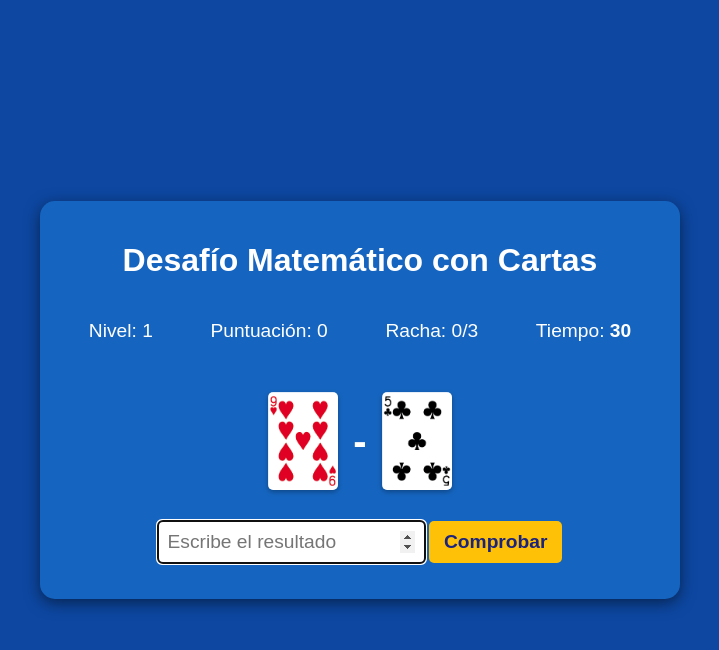
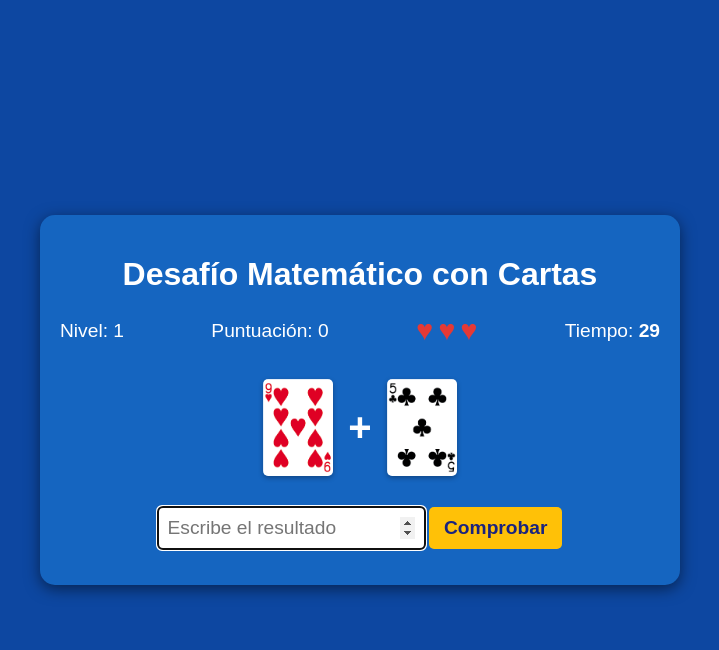
Before and after one commit to juan3212/juego_cartas, a plain HTML site: page index.html in a window 1280 px wide. Both pictures are taken after a click on the button "Comprobar". Shown: the whole page, without its empty margins (280-999 px from the left). Drawn offline with Linux system fonts and the light colour scheme.

Commit message:
agregar sistema de vidas

```diff
--- a/index.html
+++ b/index.html
@@ -12,10 +12,11 @@
         <h1>Desafío Matemático con Cartas</h1>
 
         <div id="hud">
-            <p>Nivel: <span id="level">1</span></p>
-            <p>Puntuación: <span id="score">0</span></p>
-            <p>Racha: <span id="streak">0/3</span></p>
-            <p>Tiempo: <span id="timer">30</span></p>
+            <div>Nivel: <span id="level">1</span></div>
+            <div>Puntuación: <span id="score">0</span></div>
+            <div id="lives-container">
+                </div>
+            <div>Tiempo: <span id="timer">30</span></div>
         </div>
 
         <div id="game-board">
@@ -27,6 +28,12 @@
         </div>
 
         <p id="feedback"></p>
+
+        <div id="game-over-screen" class="hidden">
+            <h2>Fin del Juego</h2>
+            <p>Puntuación Final: <span id="final-score"></span></p>
+            <button id="restart-btn">Jugar de Nuevo</button>
+        </div>
     </div>
 
     <script src="script.js"></script>
--- a/script.js
+++ b/script.js
@@ -3,11 +3,12 @@ const palos = ['picas', 'trebol', 'corazon', 'diamante'];
 const valores = [1, 2, 3, 4, 5, 6, 7, 8, 9, 10, 11, 12, 13];
 
 // Estado del juego
-let nivel = 1;
-let puntuacion = 0;
-let rachaCorrectas = 0;
-let respuestaCorrecta = 0;
-let cartasUsadas = [];
+let nivel;
+let puntuacion;
+let rachaCorrectas;
+let vidas;
+let respuestaCorrecta;
+let cartasUsadas;
 
 // Variables del cronómetro
 let timerInterval;
@@ -16,31 +17,188 @@ let tiempoRestante = 30;
 // Elementos del DOM
 const levelDisplay = document.getElementById('level');
 const scoreDisplay = document.getElementById('score');
-const streakDisplay = document.getElementById('streak');
+const livesContainer = document.getElementById('lives-container');
 const timerDisplay = document.getElementById('timer');
 const gameBoard = document.getElementById('game-board');
 const userAnswerInput = document.getElementById('user-answer');
 const submitBtn = document.getElementById('submit-btn');
 const feedbackDisplay = document.getElementById('feedback');
+const gameOverScreen = document.getElementById('game-over-screen');
+const finalScoreDisplay = document.getElementById('final-score');
+const restartBtn = document.getElementById('restart-btn');
 
+// --- LÓGICA DEL JUEGO ---
 
-// --- LÓGICA DEL CRONÓMETRO ---
+function iniciarJuego() {
+    nivel = 1;
+    puntuacion = 0;
+    rachaCorrectas = 0;
+    vidas = 3;
 
+    gameOverScreen.classList.add('hidden');
+    submitBtn.disabled = false;
+    userAnswerInput.disabled = false;
+
+    actualizarHUD();
+    generarPregunta();
+}
+
+function actualizarHUD() {
+    scoreDisplay.textContent = puntuacion;
+    levelDisplay.textContent = nivel;
+
+    // Dibuja los corazones
+    livesContainer.innerHTML = '';
+    for (let i = 0; i < vidas; i++) {
+        const heart = document.createElement('span');
+        heart.className = 'heart';
+        heart.textContent = '♥';
+        livesContainer.appendChild(heart);
+    }
+}
+
+function finDelJuego() {
+    clearInterval(timerInterval);
+    finalScoreDisplay.textContent = puntuacion;
+    gameOverScreen.classList.remove('hidden');
+    submitBtn.disabled = true;
+    userAnswerInput.disabled = true;
+}
+
+function obtenerValorCarta(carta) {
+    if (carta.palo === 'corazon' || carta.palo === 'diamante') {
+        return -carta.valor;
+    }
+    return carta.valor;
+}
+
+function calcularResultadoCorrecto(numeros, operadores) {
+    let nums = [...numeros];
+    let ops = [...operadores];
+
+    let i = 0;
+    while (i < ops.length) {
+        if (ops[i] === '*') {
+            nums.splice(i, 2, nums[i] * nums[i + 1]);
+            ops.splice(i, 1);
+        } else {
+            i++;
+        }
+    }
+
+    let resultadoFinal = nums[0];
+    for (let j = 0; j < ops.length; j++) {
+        if (ops[j] === '+') {
+            resultadoFinal += nums[j + 1];
+        } else if (ops[j] === '-') {
+            resultadoFinal -= nums[j + 1];
+        }
+    }
+    return resultadoFinal;
+}
+
+function generarPregunta() {
+    gameBoard.innerHTML = '';
+    userAnswerInput.value = '';
+    feedbackDisplay.textContent = '';
+    cartasUsadas = [];
+    userAnswerInput.focus();
+
+    let numCartas = (nivel === 1) ? 2 : 3 + (nivel - 2);
+    let operacionesPosibles = (nivel === 1) ? ['+', '-'] : ['+', '-', '*'];
+
+    const cartasSeleccionadas = [];
+    for (let i = 0; i < numCartas; i++) {
+        let cartaUnica = false;
+        let nuevaCarta;
+        while (!cartaUnica) {
+            nuevaCarta = {
+                palo: palos[Math.floor(Math.random() * palos.length)],
+                valor: valores[Math.floor(Math.random() * valores.length)]
+            };
+            if (!cartasUsadas.some(c => c.palo === nuevaCarta.palo && c.valor === nuevaCarta.valor)) {
+                cartaUnica = true;
+                cartasUsadas.push(nuevaCarta);
+            }
+        }
+        cartasSeleccionadas.push(nuevaCarta);
+    }
+
+    const operadoresSeleccionados = Array.from({ length: numCartas - 1 }, () =>
+        operacionesPosibles[Math.floor(Math.random() * operacionesPosibles.length)]
+    );
+
+    const valoresNumericos = cartasSeleccionadas.map(c => obtenerValorCarta(c));
+    respuestaCorrecta = calcularResultadoCorrecto(valoresNumericos, operadoresSeleccionados);
+
+    cartasSeleccionadas.forEach((carta, index) => {
+        const img = document.createElement('img');
+        img.src = `cartas/${carta.palo}_${carta.valor}.webp`;
+        img.className = 'card-image';
+        gameBoard.appendChild(img);
+        if (index < operadoresSeleccionados.length) {
+            const opSpan = document.createElement('span');
+            opSpan.className = 'operator';
+            opSpan.textContent = operadoresSeleccionados[index];
+            gameBoard.appendChild(opSpan);
+        }
+    });
+
+    iniciarCronometro();
+}
+
+function comprobarRespuesta() {
+    clearInterval(timerInterval);
+    const respuestaUsuario = parseInt(userAnswerInput.value);
+
+    if (isNaN(respuestaUsuario)) {
+        feedbackDisplay.textContent = "Por favor, introduce un número.";
+        setTimeout(generarPregunta, 1500);
+        return;
+    }
+
+    if (respuestaUsuario === respuestaCorrecta) {
+        feedbackDisplay.textContent = "¡Correcto!";
+        feedbackDisplay.className = 'correct';
+        puntuacion += 10;
+        rachaCorrectas++;
+    } else {
+        feedbackDisplay.textContent = `Incorrecto. La respuesta era ${respuestaCorrecta}`;
+        feedbackDisplay.className = 'incorrect';
+        rachaCorrectas = 0;
+        vidas--; // Pierde una vida
+
+        if (vidas <= 0) {
+            actualizarHUD();
+            setTimeout(finDelJuego, 1000);
+            return;
+        }
+    }
+
+    const rachaNecesaria = nivel === 1 ? 3 : 5;
+    if (rachaCorrectas >= rachaNecesaria) {
+        nivel++;
+        rachaCorrectas = 0;
+        vidas = 3; // Regenera las vidas al subir de nivel
+        feedbackDisplay.textContent = "¡Subiste de nivel! ¡Vidas regeneradas!";
+    }
+
+    actualizarHUD();
+    setTimeout(generarPregunta, 1500);
+}
+
+// --- CRONÓMETRO ---
 function iniciarCronometro() {
     tiempoRestante = 30;
     timerDisplay.textContent = tiempoRestante;
     timerDisplay.classList.remove('low-time');
-
-    clearInterval(timerInterval); // Limpiar cualquier cronómetro anterior
-
+    clearInterval(timerInterval);
     timerInterval = setInterval(() => {
         tiempoRestante--;
         timerDisplay.textContent = tiempoRestante;
-
         if (tiempoRestante <= 10) {
             timerDisplay.classList.add('low-time');
         }
-
         if (tiempoRestante <= 0) {
             clearInterval(timerInterval);
             tiempoAgotado();
@@ -49,150 +207,28 @@ function iniciarCronometro() {
 }
 
 function tiempoAgotado() {
+    vidas--; // Perder una vida por tiempo agotado
     feedbackDisplay.textContent = `¡Tiempo agotado! La respuesta era ${respuestaCorrecta}`;
     feedbackDisplay.className = 'incorrect';
-    rachaCorrectas = 0; // Se reinicia la racha
-    actualizarHUD();
-    setTimeout(generarPregunta, 2000); // Prepara la siguiente pregunta
-}
+    rachaCorrectas = 0;
 
-// --- LÓGICA DEL JUEGO ---
-
-/**
- * Actualiza toda la información visible (puntuación, nivel, etc.)
- */
-function actualizarHUD() {
-    scoreDisplay.textContent = puntuacion;
-    streakDisplay.textContent = nivel<=1 ? `${rachaCorrectas}/3` : `${rachaCorrectas}/5`;
-    levelDisplay.textContent = nivel;
-}
-
-/**
- * Obtiene el valor numérico de una carta.
- */
-function obtenerValorCarta(carta) {
-    if (carta.palo === 'corazon' || carta.palo === 'diamante') {
-        return -carta.valor;
-    }
-    return carta.valor;
-}
-
-/**
- * Genera una nueva pregunta basada en el nivel actual.
- */
-function generarPregunta() {
-    gameBoard.innerHTML = '';
-    userAnswerInput.value = '';
-    feedbackDisplay.textContent = '';
-    cartasUsadas = [];
-    userAnswerInput.focus(); // Pone el cursor listo para escribir
-
-    let numCartas = 0;
-    let operaciones = [];
-
-    if (nivel === 1) {
-        numCartas = 2;
-        operaciones = ['+', '-'];
-    } else {
-        numCartas = 3 + (nivel - 2); // Nivel 2: 3 cartas, Nivel 3: 4, etc.
-        operaciones = ['+', '-', '*']; // Eliminamos la división '/'
-    }
-
-    const cartasSeleccionadas = [];
-    const operadoresSeleccionados = [];
-
-    for (let i = 0; i < numCartas; i++) {
-        let cartaUnica = false;
-        let nuevaCarta;
-        while (!cartaUnica) {
-            const paloAleatorio = palos[Math.floor(Math.random() * palos.length)];
-            const valorAleatorio = valores[Math.floor(Math.random() * valores.length)];
-            nuevaCarta = { palo: paloAleatorio, valor: valorAleatorio };
-            if (!cartasUsadas.some(c => c.palo === nuevaCarta.palo && c.valor === nuevaCarta.valor)) {
-                cartaUnica = true;
-                cartasUsadas.push(nuevaCarta);
-            }
-        }
-        cartasSeleccionadas.push(nuevaCarta);
-    }
-
-    for (let i = 0; i < numCartas - 1; i++) {
-        const opAleatorio = operaciones[Math.floor(Math.random() * operaciones.length)];
-        operadoresSeleccionados.push(opAleatorio);
-    }
-
-    // Calcular la respuesta correcta (orden secuencial)
-    respuestaCorrecta = obtenerValorCarta(cartasSeleccionadas[0]);
-    for (let i = 0; i < operadoresSeleccionados.length; i++) {
-        const valorSiguienteCarta = obtenerValorCarta(cartasSeleccionadas[i + 1]);
-        switch (operadoresSeleccionados[i]) {
-            case '+': respuestaCorrecta += valorSiguienteCarta; break;
-            case '-': respuestaCorrecta -= valorSiguienteCarta; break;
-            case '*': respuestaCorrecta *= valorSiguienteCarta; break;
-        }
-    }
-
-    // Mostrar en pantalla
-    cartasSeleccionadas.forEach((carta, index) => {
-        const img = document.createElement('img');
-        img.src = `cartas/${carta.palo}_${carta.valor}.webp`;
-        img.className = 'card-image';
-        gameBoard.appendChild(img);
-
-        if (index < operadoresSeleccionados.length) {
-            const opSpan = document.createElement('span');
-            opSpan.className = 'operator';
-            opSpan.textContent = operadoresSeleccionados[index];
-            gameBoard.appendChild(opSpan);
-        }
-    });
-
-    // Iniciar el cronómetro para la nueva pregunta
-    iniciarCronometro();
-}
-
-/**
- * Comprueba la respuesta del usuario.
- */
-function comprobarRespuesta() {
-    clearInterval(timerInterval); // Detener el cronómetro al responder
-    const respuestaUsuario = parseInt(userAnswerInput.value);
-
-    if (isNaN(respuestaUsuario)) {
-        feedbackDisplay.textContent = "Por favor, introduce un número.";
-        setTimeout(generarPregunta, 2000);
+    if (vidas <= 0) {
+        actualizarHUD();
+        setTimeout(finDelJuego, 1000);
         return;
     }
 
-    if (respuestaUsuario === respuestaCorrecta) {
-        feedbackDisplay.textContent = "¡Correcto!";
-        feedbackDisplay.className = 'correct';
-        puntuacion += (nivel * 10) + tiempoRestante; // Bonus por tiempo restante
-        rachaCorrectas++;
-    } else {
-        feedbackDisplay.textContent = `Incorrecto. La respuesta era ${respuestaCorrecta}`;
-        feedbackDisplay.className = 'incorrect';
-        rachaCorrectas = 0;
-    }
-
-    // Comprobar si sube de nivel
-    const rachaNecesaria = nivel === 1 ? 3 : 5;
-    if (rachaCorrectas >= rachaNecesaria) {
-        nivel++;
-        rachaCorrectas = 0;
-        feedbackDisplay.textContent = "¡Subiste de nivel!";
-    }
-
     actualizarHUD();
-    setTimeout(generarPregunta, 1000);
+    setTimeout(generarPregunta, 2000);
 }
 
-// --- INICIO DEL JUEGO ---
+// --- EVENTOS Y ARRANQUE ---
 submitBtn.addEventListener('click', comprobarRespuesta);
 userAnswerInput.addEventListener('keyup', (event) => {
     if (event.key === 'Enter') {
         comprobarRespuesta();
     }
 });
+restartBtn.addEventListener('click', iniciarJuego);
 
-generarPregunta(); // Generar la primera pregunta al cargar la página
+iniciarJuego(); // Inicia el juego al cargar la página
--- a/style.css
+++ b/style.css
@@ -1,6 +1,6 @@
 body {
     font-family: Arial, sans-serif;
-    background-color: #0d47a1; /* Un fondo azul oscuro */
+    background-color: #0d47a1;
     color: white;
     display: flex;
     justify-content: center;
@@ -10,32 +10,43 @@ body {
 }
 
 #game-container {
-    background-color: #1565c0; /* Un azul un poco más claro */
+    background-color: #1565c0;
     padding: 20px;
     border-radius: 15px;
     box-shadow: 0 4px 15px rgba(0,0,0,0.5);
     text-align: center;
     width: 90%;
     max-width: 600px;
+    position: relative; /* Necesario para la pantalla de game over */
 }
 
 #hud {
     display: flex;
-    justify-content: space-around;
+    justify-content: space-between; /* Espaciado mejorado */
+    align-items: center;
     margin-bottom: 20px;
-    font-size: 1.2em; /* Hacemos el texto un poco más grande */
+    font-size: 1.2em;
 }
 
-/* Estilo para el cronómetro */
+/* Estilos para las vidas */
+#lives-container {
+    display: flex;
+    gap: 5px; /* Espacio entre corazones */
+}
+
+.heart {
+    font-size: 1.5em;
+    color: #e53935; /* Rojo corazón */
+}
+
 #timer {
     font-weight: bold;
-    transition: color 0.5s; /* Animación suave del color */
+    transition: color 0.5s;
 }
 
 #timer.low-time {
-    color: #e57373; /* Rojo cuando queda poco tiempo */
+    color: #e57373;
 }
-
 
 #game-board {
     display: flex;
@@ -71,11 +82,40 @@ body {
     font-size: 1.2em;
     border: none;
     border-radius: 5px;
-    background-color: #ffc107; /* Amarillo */
+    background-color: #ffc107;
     color: #1a237e;
     cursor: pointer;
     font-weight: bold;
 }
 
-#feedback.correct { color: #81c784; } /* Verde */
-#feedback.incorrect { color: #e57373; } /* Rojo */
+#feedback.correct { color: #81c784; }
+#feedback.incorrect { color: #e57373; }
+
+/* Estilos para la pantalla de Game Over */
+#game-over-screen {
+    position: absolute;
+    top: 0;
+    left: 0;
+    right: 0;
+    bottom: 0;
+    background-color: rgba(0, 0, 0, 0.85);
+    display: flex;
+    flex-direction: column;
+    justify-content: center;
+    align-items: center;
+    border-radius: 15px;
+}
+
+#restart-btn {
+    padding: 15px 30px;
+    font-size: 1.5em;
+    border-radius: 10px;
+    cursor: pointer;
+    background-color: #81c784;
+    border: none;
+    color: black;
+}
+
+.hidden {
+    display: none !important;
+}
```
